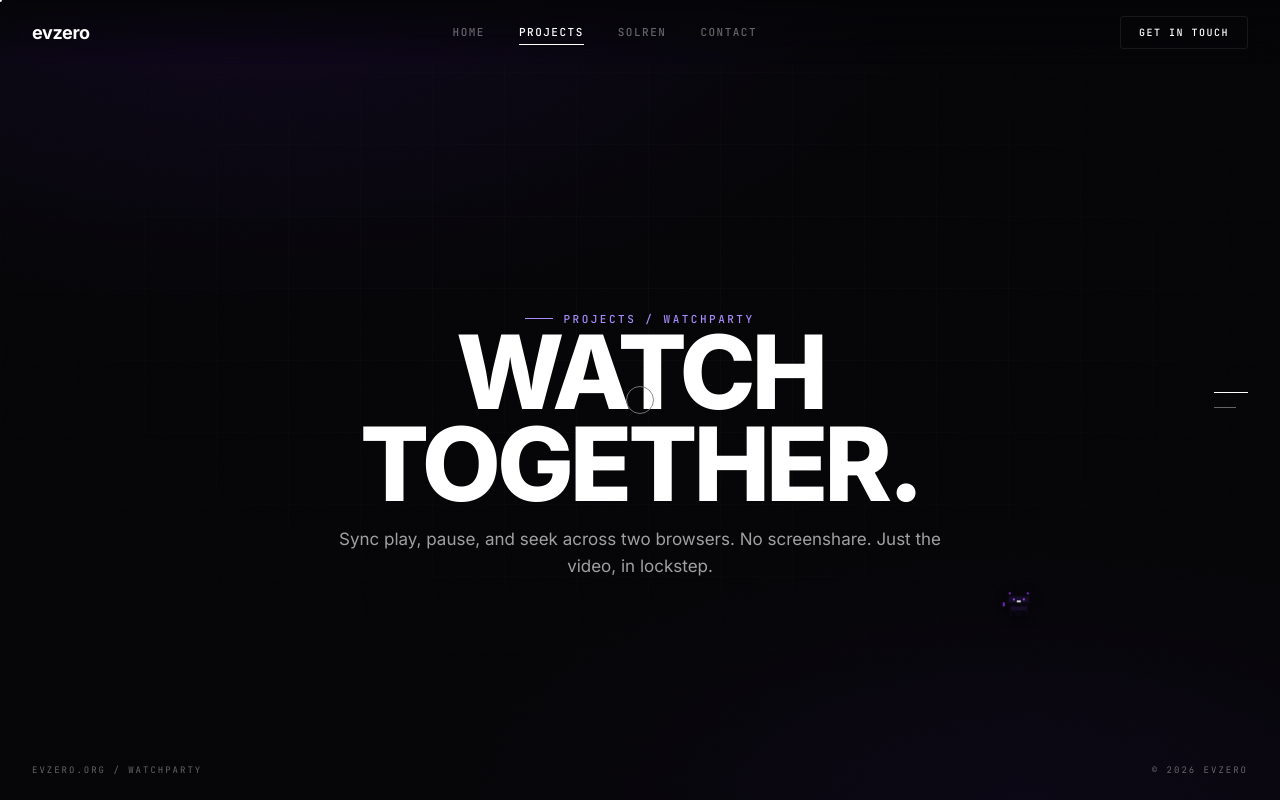
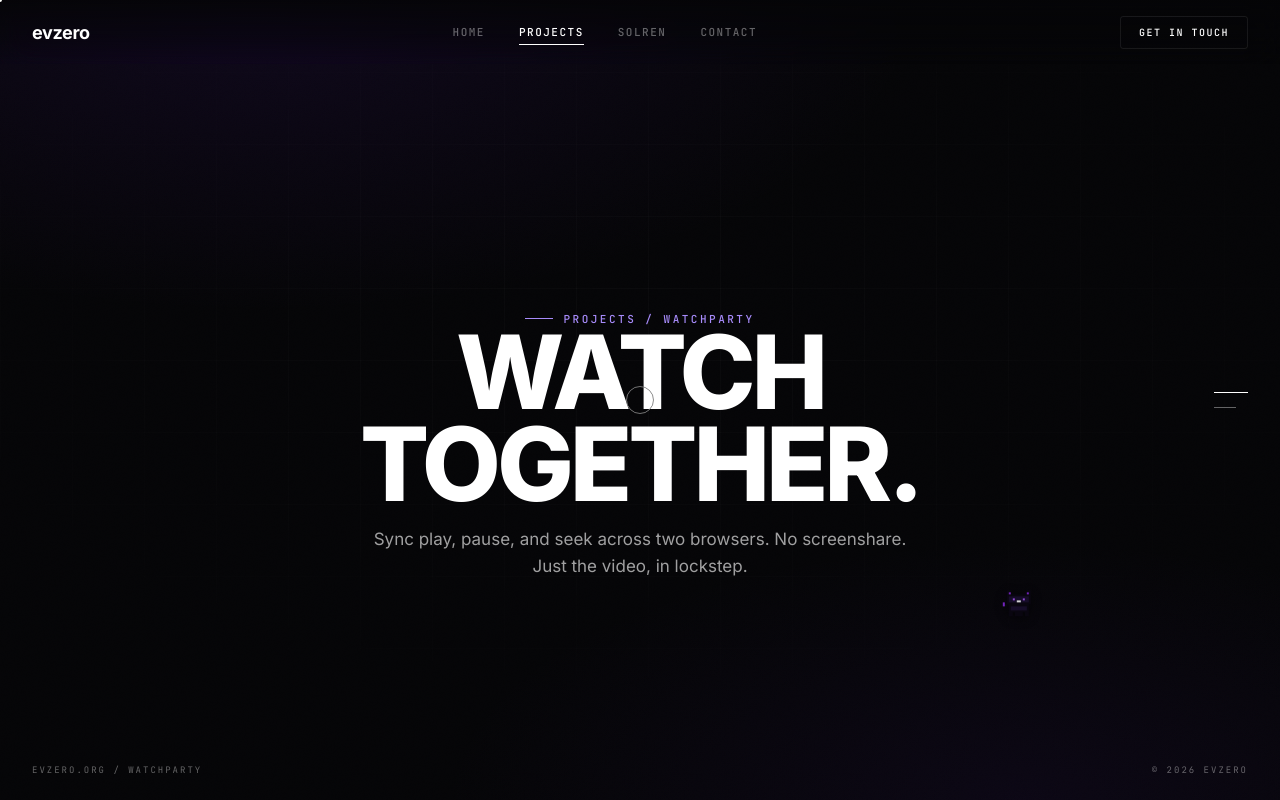
Before and after one commit to ritviksajeev/ev, a browser extension: page watchparty/index.html in a window 1280 px wide. Drawn offline with Linux system fonts and the light colour scheme; a web font is replaced by a local one.

Commit message:
alignment changes

```diff
--- a/css/watchparty.css
+++ b/css/watchparty.css
@@ -4,15 +4,14 @@
 
 .watch-hero {
   text-align: center;
-  max-width: 640px;
-  margin: 0 auto;
   padding-top: 40px;
 }
 .watch-hero p {
   color: var(--white-dim);
   font-size: 17px;
-  margin-top: 16px;
   line-height: 1.6;
+  max-width: 560px;
+  margin: 16px auto 0;
 }
 
 /* Stacked single-column layout */
```
